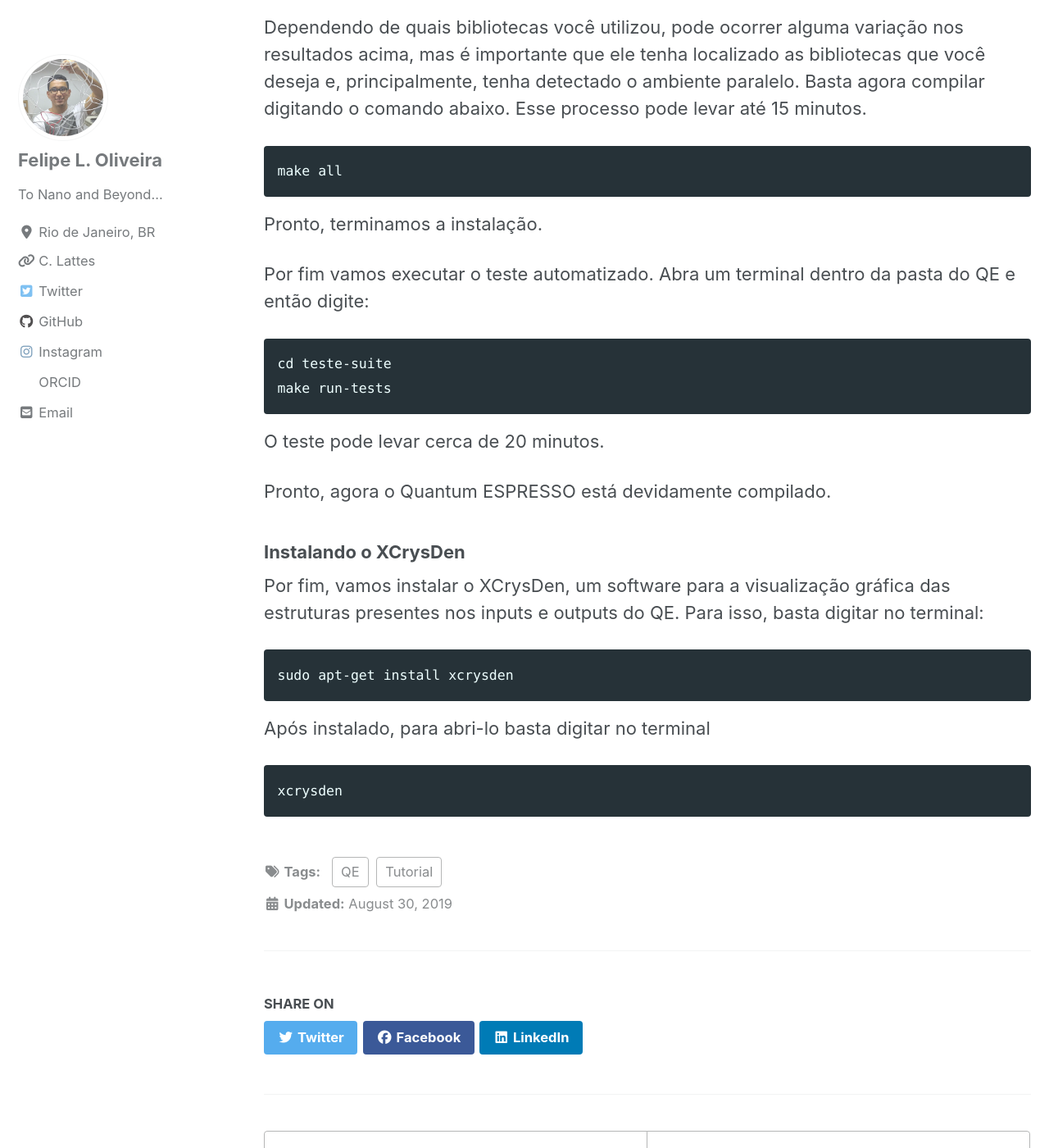
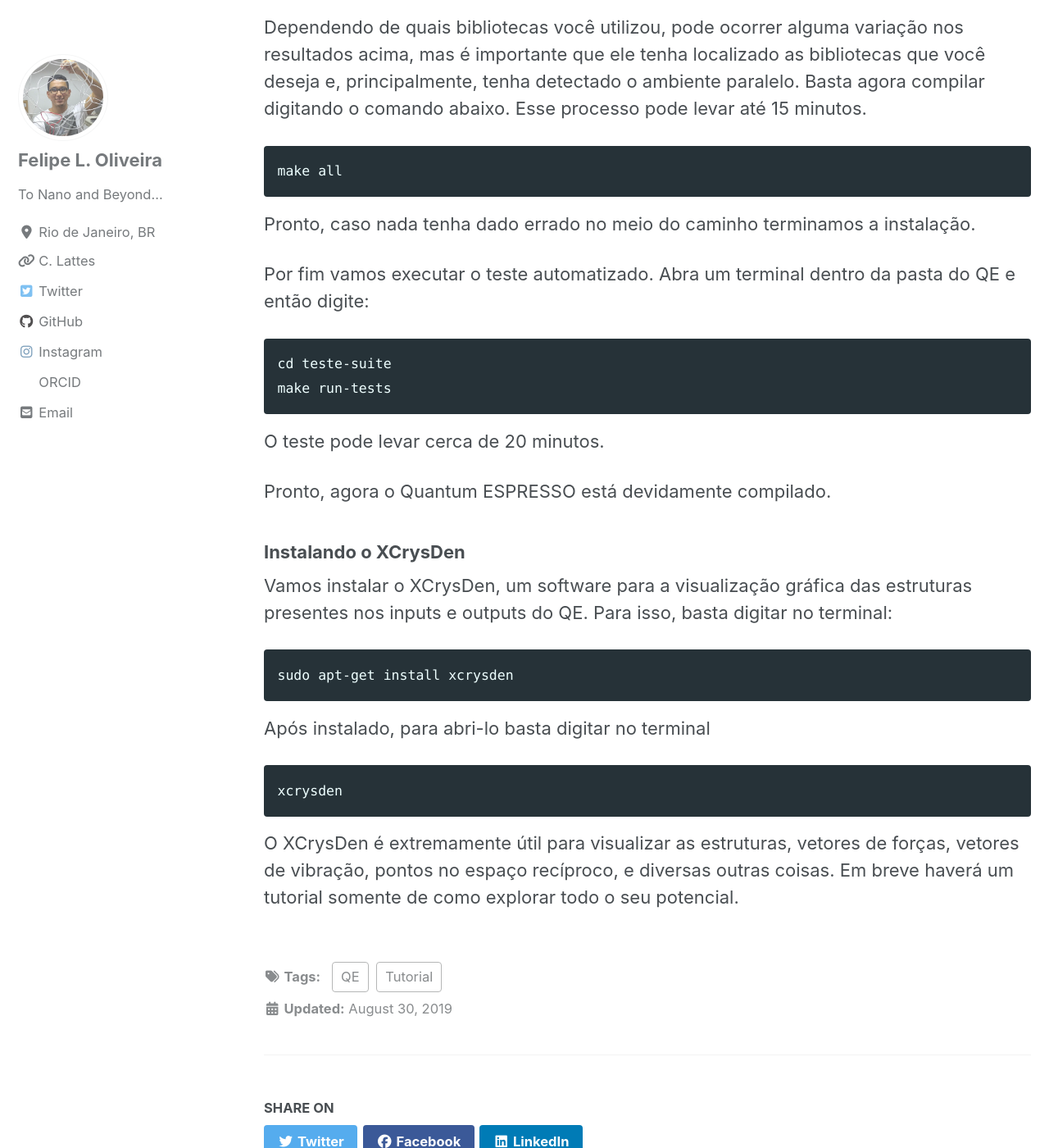
Before and after one commit to lipelopesoliveira/lipelopesoliveira.github.io, a Jekyll site: the page built from _posts/tutoriais_qe/2019-08-30-cap1-1.md, in a window 1280 px wide and 1400 px high, scrolled down 4354 px. Shown: the whole window at 82% size. Built offline with Jekyll 4.4.1, drawn with Linux system fonts in a browser that asks for light colours; cached includes are drawn as plain includes; nearby versions of some CDN libraries; some of the changed text lies outside the part shown.

Commit message:
Update 2019-08-30-cap1-1.md

````diff
--- a/_posts/tutoriais_qe/2019-08-30-cap1-1.md
+++ b/_posts/tutoriais_qe/2019-08-30-cap1-1.md
@@ -135,7 +135,7 @@ Dependendo de quais bibliotecas você utilizou, pode ocorrer alguma variação n
 make all
 ```
 
-Pronto, terminamos a instalação.
+Pronto, caso nada tenha dado errado no meio do caminho terminamos a instalação.
 
 Por fim vamos executar o teste automatizado. Abra um terminal dentro da pasta do QE e então digite:
 
@@ -150,13 +150,15 @@ Pronto, agora o Quantum ESPRESSO está devidamente compilado.
 
 ### Instalando o XCrysDen
 
-Por fim, vamos instalar o XCrysDen, um software para a visualização gráfica das estruturas presentes nos inputs e outputs do QE. Para isso, basta digitar no terminal:
+Vamos instalar o XCrysDen, um software para a visualização gráfica das estruturas presentes nos inputs e outputs do QE. Para isso, basta digitar no terminal:
 
 ```bash
 sudo apt-get install xcrysden
 ```
 Após instalado, para abri-lo basta digitar no terminal
 
-```bash
+```
 xcrysden
 ```
+
+O XCrysDen é extremamente útil para visualizar as estruturas, vetores de forças, vetores de vibração, pontos no espaço recíproco, e diversas outras coisas. Em breve haverá um tutorial somente de como explorar todo o seu potencial.
````
